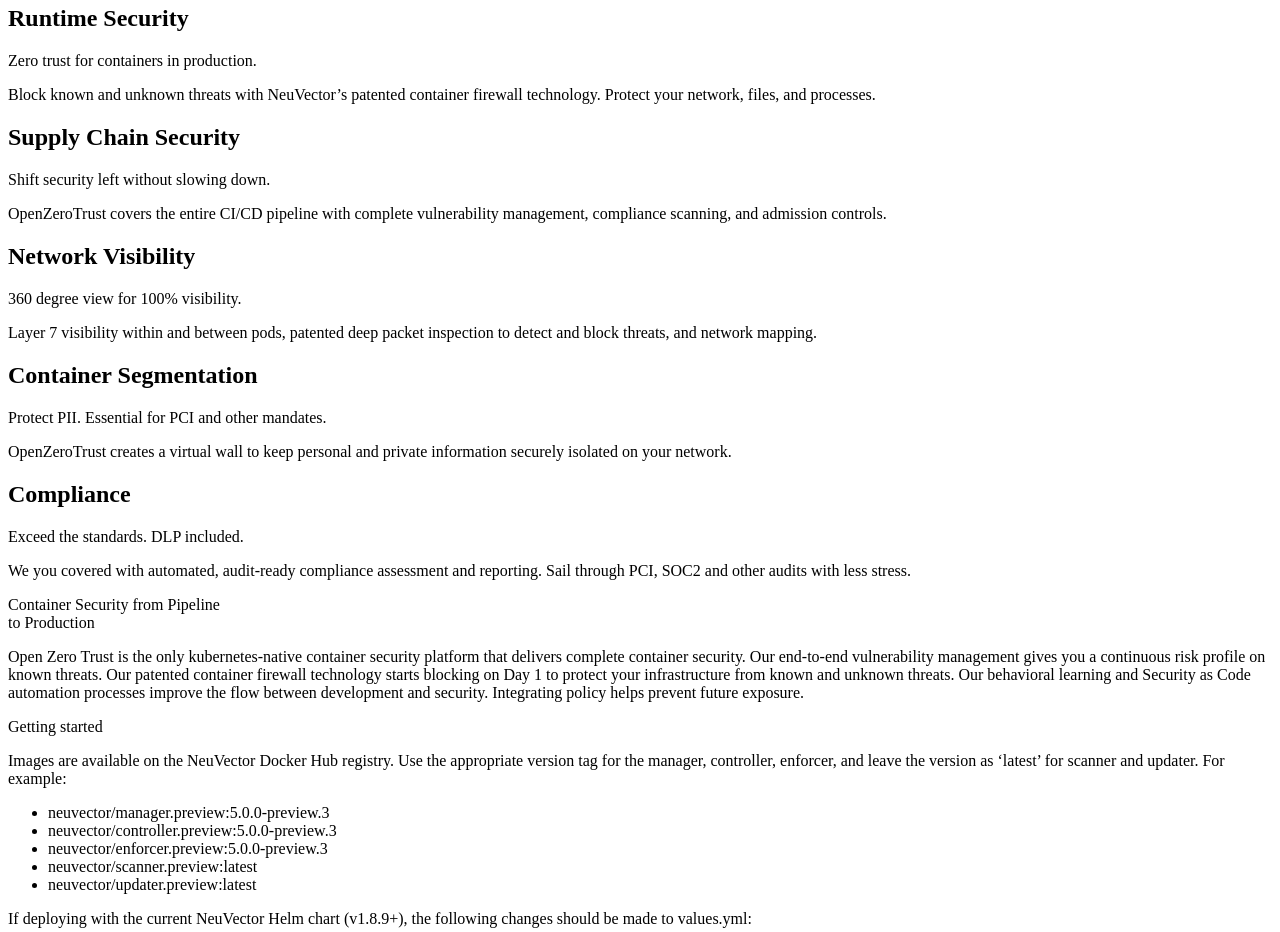
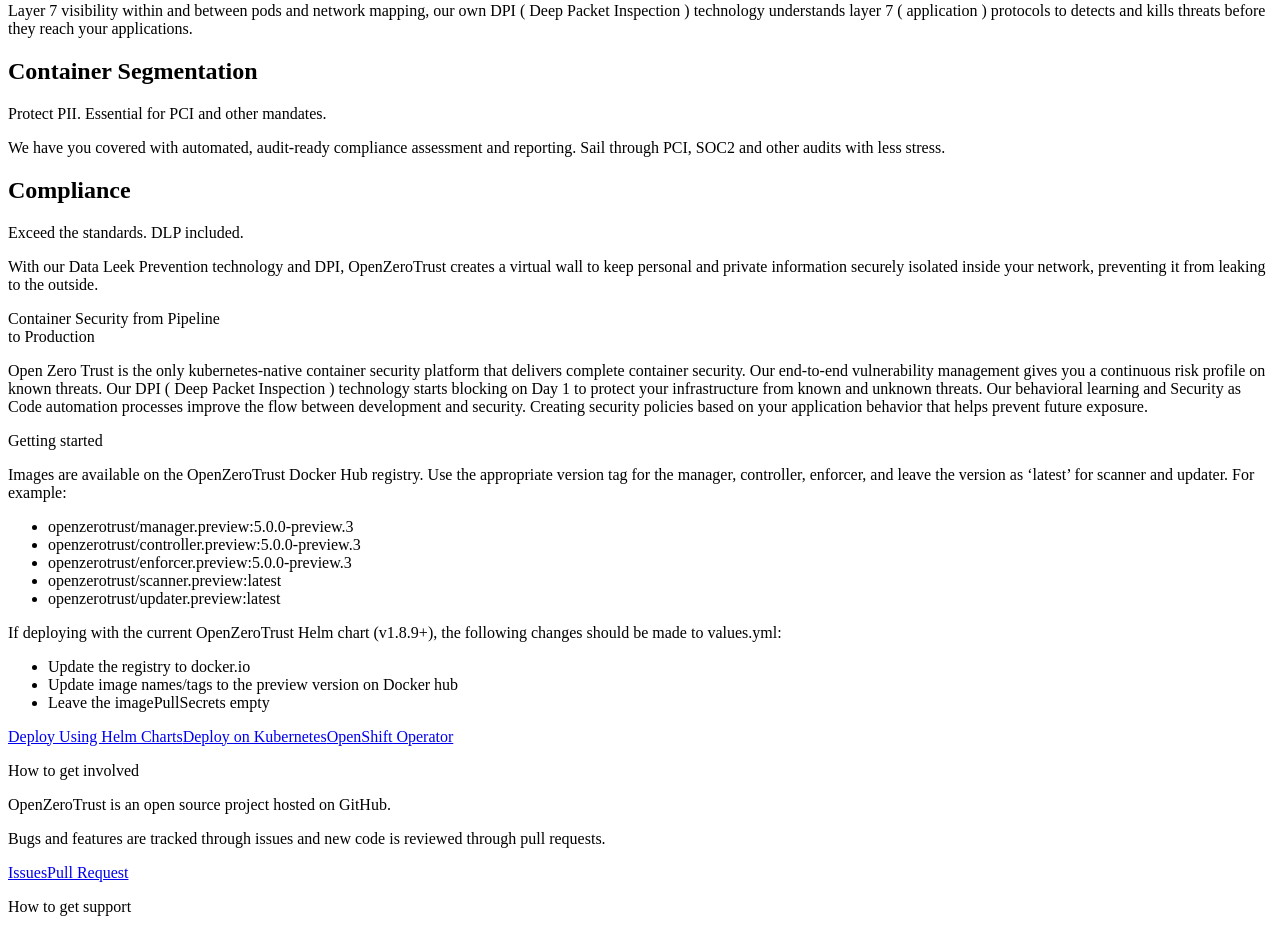
Before and after one commit to openzerotrust/openzerotrust.io, a Next.js app: page / in a window 1280 px wide. Shown: the part 5660-6592 px from the top of the page. Built offline with nearby package versions, Linux system fonts and the light colour scheme.

Commit message:
changed message

```diff
--- a/pages/_document.tsx
+++ b/pages/_document.tsx
@@ -12,7 +12,7 @@ export default function Document() {
         <link rel='icon' type='image/png' sizes='32x32' href='/favicon-32x32.png' />
         <link rel='icon' type='image/png' sizes='16x16' href='/favicon-16x16.png' />
         <link rel='manifest' href='/site.webmanifest' />
-        <meta name='msapplication-TileColor' content='#da532c' />
+        <meta name='msapplication-TileColor' content='#30BA78' />
         <meta name='theme-color' content='#ffffff'></meta>
       </Head>
       <body className='font-body'>
--- a/pages/index.tsx
+++ b/pages/index.tsx
@@ -8,8 +8,8 @@ export default function Home() {
   return (
     <>
       <Head>
-        <title>NeuVector - OpenZeroTrust </title>
-        <meta name='description' content='Continuously scan throughout the container lifecycle Remove security roadblocks Bake in security policies from the start' />
+        <title>OpenZeroTrust </title>
+        <meta name='description' content='Continuously scan throughout the container lifecycle Automate security Protect your applications from the unknown' />
         {/** 👀 Replace with your custom favicon.ico */}
         <link rel='icon' href='/favicon.ico' />
       </Head>
@@ -25,13 +25,13 @@ export default function Home() {
               <p className='text-2xl font-thin text-left text-secondary-dark dark:text-primary'>Container security for cloud-native ecosystems</p>
 
               <p className='mt-4'>
-                Continuously scan throughout the container lifecycle <br /> Remove security roadblocks <br /> Bake in security policies from the start
+               Protect your applications from the start <br/> Automate security <br/> Continuously scan throughout the container lifecycle <br /> Remove security roadblocks
               </p>
             </motion.div>
 
-            <div className='col-span-2'>
+{/**            <div className='col-span-2'>
               <VideoBox url='https://www.youtube.com/watch?v=_PHDXvygJtU' />
-            </div>
+            </div>   */}
           </div>
         </div>
 
@@ -47,10 +47,10 @@ export default function Home() {
             </div>
 
             <div>
-              <h2 className='text-secondary-dark dark:text-primary font-light text-lg'>Runtime Security</h2>
-              <p className='text-bold my-4 text-sm'>Zero trust for containers in production.</p>
+              <h2 className='text-secondary-dark dark:text-primary font-light text-lg'>Application Protection</h2>
+              <p className='text-bold my-4 text-sm'>Behaviour-based Zero trust for containers in production.</p>
               <motion.p className='grid grid-flow-row gap-4 text-sm font-thin' initial='hidden' animate='visible' variants={motionListItems}>
-                Block known and unknown threats with NeuVector’s patented container firewall technology. Protect your network, files, and processes.
+                Kill known and unknown threats with our DPI ( Deep Packet Inspection ) technology before they reach your applications and secure them with behavior-base Zero-Trust security policies. Protect your network, files, and processes.
               </motion.p>
             </div>
 
@@ -58,7 +58,7 @@ export default function Home() {
               <h2 className='text-secondary-dark dark:text-primary font-light text-lg'>Supply Chain Security</h2>
               <p className='text-bold my-4 text-sm'>Shift security left without slowing down.</p>
               <motion.p className='grid grid-flow-row gap-4 text-sm font-thin' initial='hidden' animate='visible' variants={motionListItems}>
-                OpenZeroTrust covers the entire CI/CD pipeline with complete vulnerability management, compliance scanning, and admission controls.
+                OpenZeroTrust is Kubernetes native and easily integrates into your CI/CD pipelines with complete vulnerability management, compliance scanning, admission controls and security policies via CRDs.
               </motion.p>
             </div>
 
@@ -66,7 +66,7 @@ export default function Home() {
               <h2 className='text-secondary-dark dark:text-primary font-light text-lg'>Network Visibility</h2>
               <p className='text-bold my-4 text-sm'>360 degree view for 100% visibility.</p>
               <motion.p className='grid grid-flow-row gap-4 text-sm font-thin' initial='hidden' animate='visible' variants={motionListItems}>
-                Layer 7 visibility within and between pods, patented deep packet inspection to detect and block threats, and network mapping.
+                Layer 7 visibility within and between pods and network mapping, our own DPI ( Deep Packet Inspection ) technology understands layer 7 ( application ) protocols to detects and kills threats before they reach your applications.
               </motion.p>
             </div>
 
@@ -74,7 +74,7 @@ export default function Home() {
               <h2 className='text-secondary-dark dark:text-primary font-light text-lg'>Container Segmentation</h2>
               <p className='text-bold my-4 text-sm'>Protect PII. Essential for PCI and other mandates.</p>
               <motion.p className='grid grid-flow-row gap-4 text-sm font-thin' initial='hidden' animate='visible' variants={motionListItems}>
-                OpenZeroTrust creates a virtual wall to keep personal and private information securely isolated on your network.
+                We have you covered with automated, audit-ready compliance assessment and reporting. Sail through PCI, SOC2 and other audits with less stress.
               </motion.p>
             </div>
 
@@ -82,7 +82,7 @@ export default function Home() {
               <h2 className='text-secondary-dark dark:text-primary font-light text-lg'>Compliance</h2>
               <p className='text-bold my-4 text-sm'>Exceed the standards. DLP included.</p>
               <motion.p className='grid grid-flow-row gap-4 text-sm font-thin' initial='hidden' animate='visible' variants={motionListItems}>
-                We you covered with automated, audit-ready compliance assessment and reporting. Sail through PCI, SOC2 and other audits with less stress.
+                With our Data Leek Prevention technology and DPI, OpenZeroTrust creates a virtual wall to keep personal and private information securely isolated inside your network, preventing it from leaking to the outside.
               </motion.p>
             </div>
           </div>
@@ -97,8 +97,11 @@ export default function Home() {
 
             <div className='grid grid-flow-row gap-4 2xl:gap-8'>
               <p>
-                Open Zero Trust is the only kubernetes-native container security platform that delivers complete container security. Our end-to-end vulnerability management gives you a continuous risk profile on known threats. Our patented container firewall technology starts blocking on Day 1 to protect your infrastructure from known and unknown
-                threats. Our behavioral learning and Security as Code automation processes improve the flow between development and security. Integrating policy helps prevent future exposure.
+                Open Zero Trust is the only kubernetes-native container security platform that delivers complete container security.
+                Our end-to-end vulnerability management gives you a continuous risk profile on known threats.
+                Our DPI ( Deep Packet Inspection ) technology starts blocking on Day 1 to protect your infrastructure from known and unknown threats.
+                Our behavioral learning and Security as Code automation processes improve the flow between development and security.
+                Creating security policies based on your application behavior that helps prevent future exposure.
               </p>
             </div>
           </div>
@@ -109,17 +112,17 @@ export default function Home() {
           <p className='text-2xl my-4 text-left text-secondary-dark dark:text-primary'>Getting started</p>
           <div className='grid grid-flow-row md:grid-cols-3 gap-6'>
             <div>
-              <p>Images are available on the NeuVector Docker Hub registry. Use the appropriate version tag for the manager, controller, enforcer, and leave the version as ‘latest’ for scanner and updater. For example:</p>
+              <p>Images are available on the OpenZeroTrust Docker Hub registry. Use the appropriate version tag for the manager, controller, enforcer, and leave the version as ‘latest’ for scanner and updater. For example:</p>
               <ul className='flex flex-col gap-2 p-4 list-disc'>
-                <li>neuvector/manager.preview:5.0.0-preview.3</li>
-                <li>neuvector/controller.preview:5.0.0-preview.3</li>
-                <li>neuvector/enforcer.preview:5.0.0-preview.3</li>
-                <li>neuvector/scanner.preview:latest</li>
-                <li>neuvector/updater.preview:latest</li>
+                <li>openzerotrust/manager.preview:5.0.0-preview.3</li>
+                <li>openzerotrust/controller.preview:5.0.0-preview.3</li>
+                <li>openzerotrust/enforcer.preview:5.0.0-preview.3</li>
+                <li>openzerotrust/scanner.preview:latest</li>
+                <li>openzerotrust/updater.preview:latest</li>
               </ul>
             </div>
             <div>
-              <p>If deploying with the current NeuVector Helm chart (v1.8.9+), the following changes should be made to values.yml:</p>
+              <p>If deploying with the current OpenZeroTrust Helm chart (v1.8.9+), the following changes should be made to values.yml:</p>
               <ul className='flex flex-col gap-2 p-4 list-disc'>
                 <li>Update the registry to docker.io</li>
                 <li>Update image names/tags to the preview version on Docker hub</li>
@@ -149,10 +152,10 @@ export default function Home() {
               <p>Bugs and features are tracked through issues and new code is reviewed through pull requests.</p>
 
               <div className='grid grid-flow-row md:grid-cols-2 gap-4'>
-                <a href='https://github.com/neuvector ' target='_blank' rel='nofollow noreferrer' className='hover:scale-105 transition-all underline flex align-middle justify-center px-auto py-2 font-bold text-white bg-primary-light dark:text-secondary-dark dark:bg-primary hover:underline hover:cursor-pointer '>
+                <a href='https://github.com/openzerotrust' target='_blank' rel='nofollow noreferrer' className='hover:scale-105 transition-all underline flex align-middle justify-center px-auto py-2 font-bold text-white bg-primary-light dark:text-secondary-dark dark:bg-primary hover:underline hover:cursor-pointer '>
                   Issues
                 </a>
-                <a href='https://github.com/neuvector ' target='_blank' rel='nofollow noreferrer' className='hover:scale-105 transition-all underline flex align-middle justify-center px-auto py-2 font-bold text-white bg-primary-light dark:text-secondary-dark dark:bg-primary hover:underline hover:cursor-pointer '>
+                <a href='https://github.com/openzerotrust' target='_blank' rel='nofollow noreferrer' className='hover:scale-105 transition-all underline flex align-middle justify-center px-auto py-2 font-bold text-white bg-primary-light dark:text-secondary-dark dark:bg-primary hover:underline hover:cursor-pointer '>
                   Pull Request
                 </a>
               </div>
@@ -161,7 +164,7 @@ export default function Home() {
             <div className='flex flex-col gap-4 p-8 bg-gray-400 dark:bg-secondary-dark'>
               <p className='text-2xl mb-4 text-left text-secondary-dark dark:text-primary'>How to get support</p>
 
-              <p>Found an issue or have a problem? Community support happens in the #openzerotrust channel in Slack and in GitHub Issues, where you can search and file new issues. </p>
+              <p>Found an issue or have a problem? Community support happens in the #openzerotrust channel in Rancher Slack and in GitHub Issues, where you can search and file new issues. </p>
               <p></p>
               <div className='grid grid-flow-row md:grid-cols-2 gap-4'>
                 <a href='https://slack.rancher.io/ ' target='_blank' rel='nofollow noreferrer' className='hover:scale-105 transition-all underline flex align-middle justify-center px-auto py-2 font-bold text-white bg-primary-light dark:text-secondary-dark dark:bg-primary hover:underline hover:cursor-pointer'>
```
